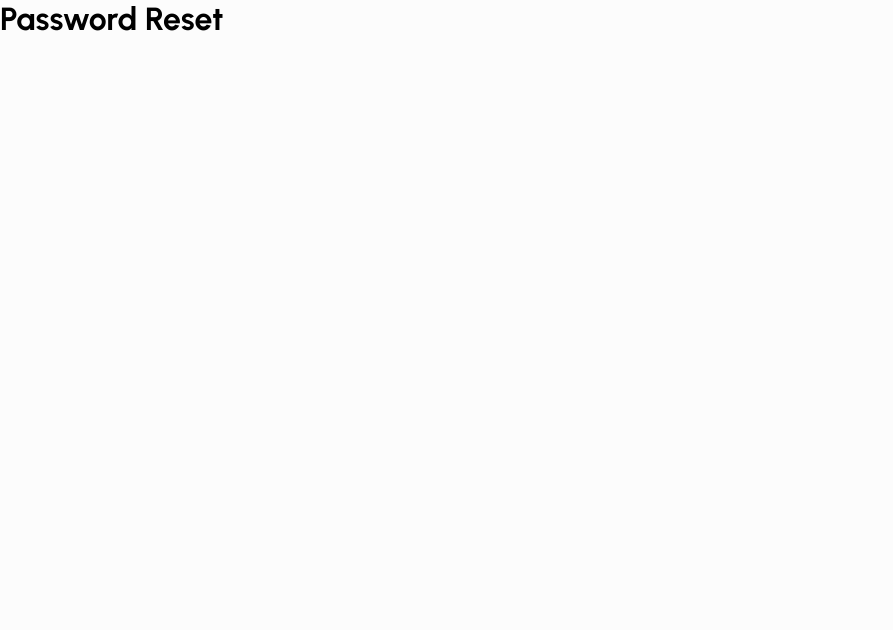
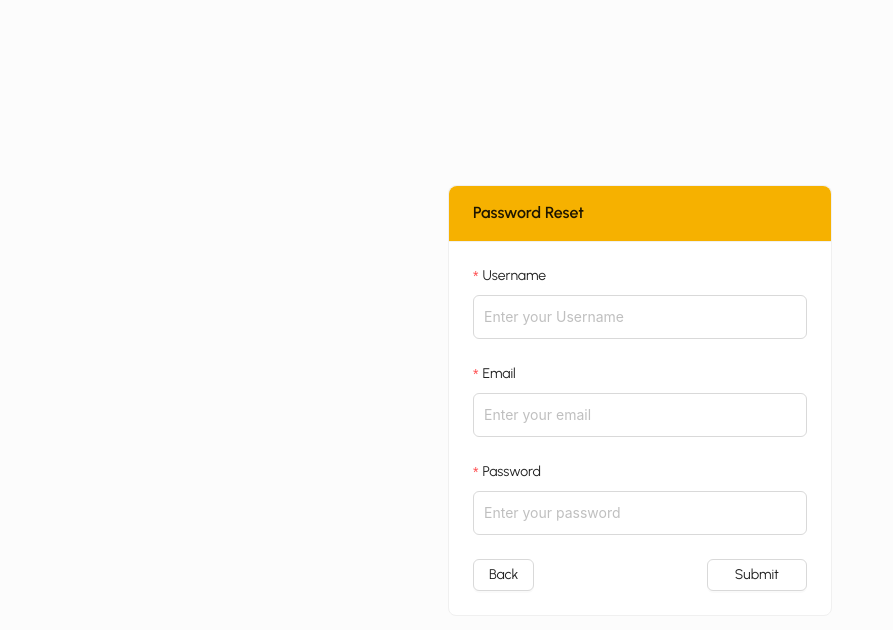
Before and after one commit to EndritPali/RecipeFinder, a React (Vite) app in the folder Recipe-Finder/: page /reset-password in a window 1280 px wide. Shown: the top 630 px of the page, without its empty margins (0-893 px from the left). Built offline with nearby package versions, Linux system fonts and the light colour scheme.

Commit message:
Changes: -Reset Password page (ongoing)

```diff
--- a/Recipe-Finder/src/Pages/ResetPassword.jsx
+++ b/Recipe-Finder/src/Pages/ResetPassword.jsx
@@ -1,9 +1,46 @@
-
+import { Form, Input, Card, Button } from "antd"
+import '../Scss/ResetPassword.scss'
 
 export default function ResetPassword() {
     return (
         <>
-        <h1>Password Reset</h1>
+            <div className="container">
+                <Card title='Password Reset' className="reset-form-card">
+                    <Form layout="vertical" className="reset-form">
+                        <Form.Item
+                            className="reset-form-input"
+                            label='Username'
+                            name="username"
+                            rules={[{ required: true, message: 'Please input username' }]}
+                        >
+                            <Input placeholder="Enter your Username" />
+                        </Form.Item>
+                        <Form.Item
+                            className="reset-form-input"
+                            label='Email'
+                            name="email"
+                            rules={[
+                                { required: true, message: 'Please input email!' },
+                                { type: 'email', message: 'Please enter a valid email!' }
+                            ]}
+                        >
+                            <Input placeholder="Enter your email" />
+                        </Form.Item>
+                        <Form.Item
+                            className="reset-form-input"
+                            label='Password'
+                            name="password"
+                            rules={[{ required: true, message: 'Please input password!' }]}
+                        >
+                            <Input placeholder="Enter your password" />
+                        </Form.Item>
+                        <div className="reset-form-buttons">
+                            <Button href="/">Back</Button>
+                            <Button>Submit</Button>
+                        </div>
+                    </Form>
+                </Card>
+            </div>
         </>
     )
 }
--- /dev/null
+++ b/Recipe-Finder/src/Scss/ResetPassword.scss
@@ -0,0 +1,46 @@
+@use './Variables.scss' as *;
+
+.container {
+    height: 100vh;
+    display: flex;
+    flex-direction: column;
+    align-items: center;
+    justify-content: center;
+
+    .reset-form-card {
+        width: 30%;
+
+        .ant-card-head {
+            background-color: $primary-color;
+        }
+
+        .ant-card-body {
+
+            .reset-form {
+                display: flex;
+                flex-direction: column;
+
+                .reset-form-input {
+                    width: 100%;
+
+                    input {
+                        padding: 10px;
+                    }
+                }
+
+                .reset-form-buttons {
+                    width: 100%;
+                    display: flex;
+                    flex-direction: row;
+                    align-items: center;
+                    justify-content: space-between;
+
+                    button {
+                        width: 30%;
+                        padding: 10px;
+                    }
+                }
+            }
+        }
+    }
+}
--- a/Recipe-Finder/src/Templates/AccountModal.jsx
+++ b/Recipe-Finder/src/Templates/AccountModal.jsx
@@ -104,9 +104,11 @@ export default function AccountModal({ open, onOk, onCancel, mode = 'login' }) {
                         <Input.Password placeholder='Enter password' />
                     </Form.Item>
 
-                    <Form.Item>
-                        <a href="">Forgot password?</a>
-                    </Form.Item>
+                    {isRegistering ? ('') : (
+                        <Form.Item>
+                            <a href="/reset-password" target='blank'>Forgot password?</a>
+                        </Form.Item>
+                    )}
                 </Form>
             </Modal>
         </>
```
